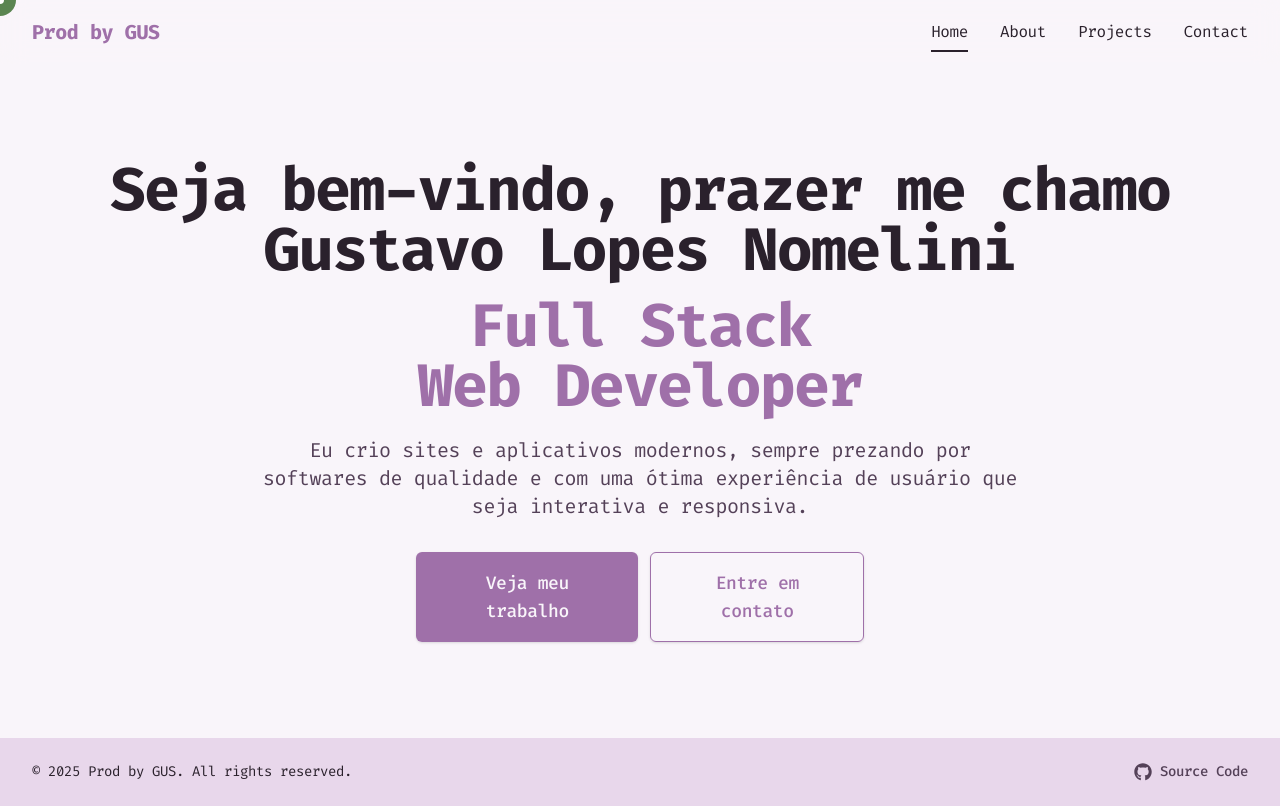
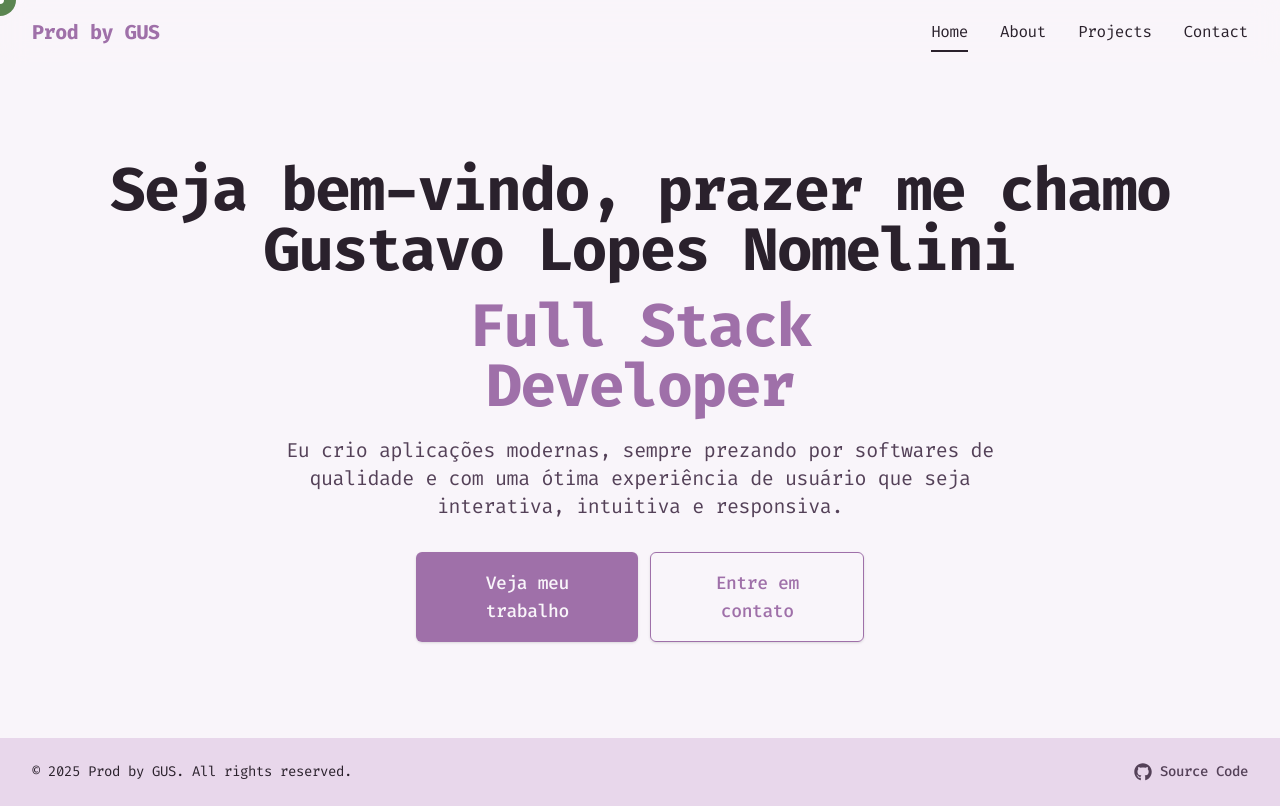
Before and after one commit to gustavo-nomelini/portfolio-prodbygus, a Next.js app: page / in a window 1280 px wide. Built offline with nearby package versions, Linux system fonts and the light colour scheme.

Commit message:
update: revise job title and description in About and Hero components for clarity and consistency

```diff
--- a/src/components/sections/About.tsx
+++ b/src/components/sections/About.tsx
@@ -90,7 +90,7 @@ const About = () => {
                 Quem sou eu
               </h3>
               <p>
-                Olá! Me chamo Gustavo Lopes Nomelini, sou um desenvolvedor web e
+                Olá! Me chamo Gustavo Lopes Nomelini, sou um Desenvolvedor Full Stack e
                 designer apaixonado por criar soluções digitais bonitas e
                 funcionais.
               </p>
--- a/src/components/sections/Hero.tsx
+++ b/src/components/sections/Hero.tsx
@@ -67,7 +67,7 @@ const Hero = () => {
             >
               Full Stack
               <br />
-              Web Developer
+              Developer
             </motion.span>
           </motion.h1>
 
@@ -78,9 +78,9 @@ const Hero = () => {
             variants={textVariants}
             custom={3}
           >
-            Eu crio sites e aplicativos modernos, sempre prezando por softwares
+            Eu crio aplicações modernas, sempre prezando por softwares
             de qualidade e com uma ótima experiência de usuário que seja
-            interativa e responsiva.
+            interativa, intuitiva e responsiva.
           </motion.p>
 
           <div className="mt-5 max-w-md mx-auto sm:flex sm:justify-center md:mt-8">
```
